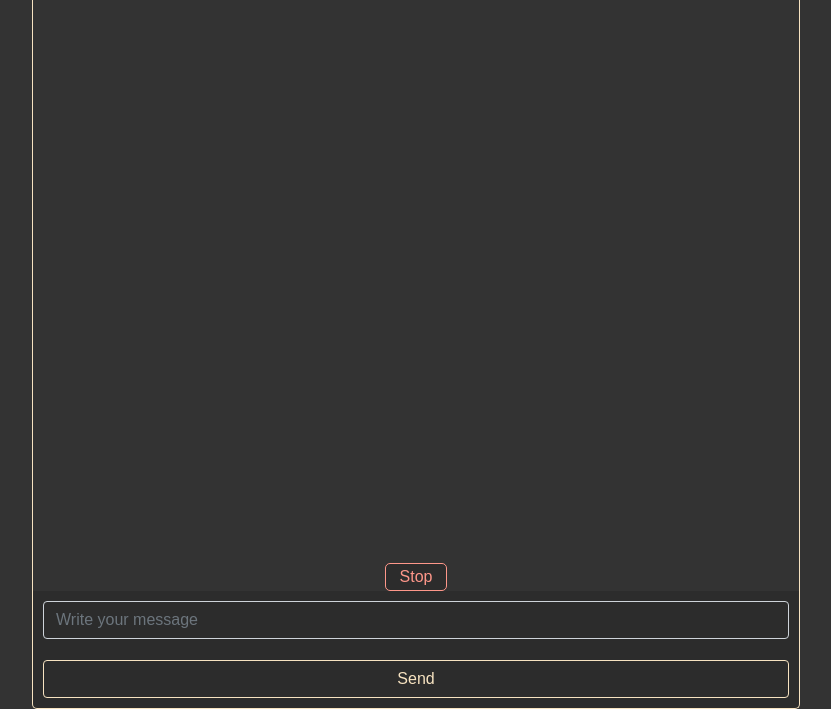
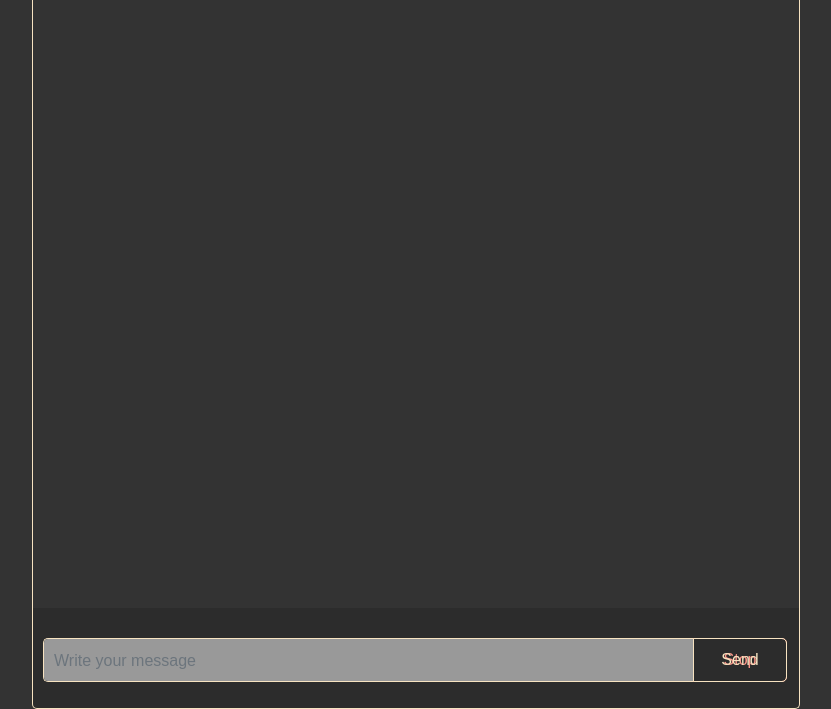
Before and after one commit to BorjaOteroFerreira/IALab-Suite, a Python web app: template templates/index.html in a window 1280 px wide. Shown: the part 91-800 px from the top of the page, without its empty margins (224-1055 px from the left). Run offline with Jinja, Linux system fonts and the light colour scheme; the template is opened without the code that fills it, so the values that code supplies are empty; some libraries are stand-ins or nearby versions.

Commit message:
Update & fix

```diff
--- a/static/js/chat.js
+++ b/static/js/chat.js
@@ -1,5 +1,6 @@
 class Chat {
     constructor() {
+        const textarea = document.getElementById('user-input');
         this.socket = io.connect('http://' + document.domain + ':' + location.port + '/test');
         this.socket.on('connect', () => this.onConnect());
         this.socket.on('assistant_response', (response) => this.assistantResponse(response));
@@ -7,6 +8,15 @@
         this.n_responses = 0;
         this.popupCount = 0;
         this.conversationStarted = false;
+        this.adjustTextareaHeight();
+        textarea.addEventListener('input', () => this.adjustTextareaHeight());
+        // Agregar el evento keydown al elemento #user-input
+        textarea.addEventListener('keydown', (e) => {
+            if (e.which === 13 && !e.shiftKey) {
+                e.preventDefault(); // Evita que se añada una nueva línea al presionar "Enter"
+                this.sendMessage();
+                }
+        });
     }
 
     onConnect() {
@@ -20,6 +30,7 @@
 
     onAssistantResponse(response) {
         $('#stop-button').show();
+        $('#send-button').hide();
         this.handleAssistantResponse(response.content);
         this.scrollToBottom();
         console.log('Tokens received 🧠');
@@ -65,6 +76,7 @@
                 data: { content: sanitizedUserMessage },
                 success: function (data) {
                     $('#stop-button').hide();
+                    $('#send-button').show();
                     self.showPopup(data);
                     console.log(data);
                     self.conversationStarted = false;
@@ -267,4 +279,17 @@
             }, 9500); //seconds before disappearing
         }, 100); // 0.1 seconds before displaying
     }
+
+    adjustTextareaHeight() {
+        const textarea = document.getElementById('user-input');
+        const lineHeight = parseFloat(getComputedStyle(textarea).lineHeight); // Altura de una línea en píxeles
+        const maxLines = 20; // Número máximo de líneas permitidas
+        const maxHeight = maxLines * lineHeight; // Altura máxima en píxeles
+
+        // Restablecer la altura a 0 para que el scrollHeight se ajuste correctamente
+        textarea.style.height = '0';
+
+        // Establecer la altura del textarea según su scrollHeight, pero limitándola a la altura máxima
+        textarea.style.height = `${Math.min(textarea.scrollHeight, maxHeight)}px`;
+    }
 }
--- a/static/styles/index.css
+++ b/static/styles/index.css
@@ -36,7 +36,7 @@
     border-right:1px solid var(--secondary-color);
     border-left:1px solid var(--secondary-color) ;
     max-width: 60%;
-    height: calc(100vh - 208px);
+    height: calc(100vh - 108px);
     margin-left:10%;
     margin-top:0px !important;
     margin-left:20%;
@@ -266,23 +266,68 @@
     color:    var(--secondary-bg-color);
 }
 
+#user-input{
+    resize: none !important;
+    scrollbar-width: none;
+    scrollbar-color: transparent transparent;
+    width: calc(100% - 95px); /* Resta el ancho del botón de enviar */
+    border-radius: 5px 0 0 5px; /* Bordes redondeados en la esquina superior izquierda */
+    border-right: none; /* Elimina el borde derecho para evitar la superposición con el botón */
+    padding:10px;
+    outline: none !important;
+    border:1px solid var(--secondary-color);
+    border-right-width: 0;
+
+}
+#user-input:focus {
+    box-shadow: none;
+}
+#stop-button {
+    border:1px solid #fe978a;
+    background-color: var(--secondary-bg-color);
+    color: #fe978a;
+    margin-top:15px;
+    position: absolute;
+    bottom: 0px;
+    width:94px;
+    right: 2px;
+    height:100%; /* Ajusta la altura del botón para que sea igual a la del textarea */
+    border-radius: 0 5px 5px 0;
+}
+.stop-button{
+    display: none
+}
+
 #send-button{
-    width:100%;
-    margin-top: 5px;
+    margin-top: 15px;
     background-color:#00000000;
     border:1px solid var(--secondary-color);
     color:var(--secondary-color);
+    position: absolute;
+    bottom: 0px;
+    width:94px;
+    right: 2px;
+    height:100%; /* Ajusta la altura del botón para que sea igual a la del textarea */
+    border-radius: 0 5px 5px 0;
 }
 
 #send-button:hover{
     background-color:var(--secondary-color);
-    border:1px solid var(--secondary-bg-color);
-    color:    var(--secondary-bg-color);
+    color: var(--secondary-bg-color);
 }
 
-.form-group{
+.form-control:focus {
+    background-color: var(--secondary-bg-color);
+    border:var(--secondary-bg-color);
+    outline: none;
+    box-shadow: 0 0 0 0.2rem  var(--secondary-color);
+    color: var(--secondary-color);
+}
+
+#footer .form-group{
     width:100%;
-    background-color:    var(--secondary-bg-color);
+    background-color:var(--secondary-bg-color);
+    margin-top:20px;
 }
 
 .form-control{
@@ -336,19 +381,7 @@
     color: var(--secondary-bg-color);
     background-color: var(--primary-color);
 }
-#stop-button {
-    width: 8%;
-    position: absolute;
-    bottom: 100%;
-    right: 46%;
-    border:1px solid #fe978a;
-    background-color: var(--secondary-bg-color);
-    border-radius: 5px;
-    color: #fe978a
-}
-.stop-button{
-    display: none
-}
+
 #share {
     position: relative;
     float:right;
@@ -389,6 +422,10 @@
     border: 5px solid var(--primary-color);
 }
 
+
+
+
+
 .popup-error {
     border: 5px solid #fe978a !important;
 }
@@ -403,7 +440,7 @@
         margin-left: 0px;
         margin-right: 0px;
         max-width: 100%;
-        height: calc(100vh - 200px);
+        height: calc(100vh - 100px);
         padding:10px;
     }
     #model-form button {
@@ -415,16 +452,26 @@
         border-radius: 2px 2px 2px 2px;
     }
     #footer{
-        background-color:#333333;
+        background-color:var(--secondary-bg-color);
         width:100%;
         margin-left:0;
+        display: flex;
+        flex-direction: column;
+        justify-content: center; /* Centra verticalmente el contenido */
+        align-items: center;
+
     }
     #send-button{
-        background-color:#00000000;
+        padding:1px;
+
         border:1px solid var(--secondary-color);
     }
     #user-input{
         border-color:var(--secondary-color);
+        resize: none !important;
+        scrollbar-width: thin;
+        scrollbar-color: transparent transparent;
+        scrollbar-width: none;
     }
     #model-select {
         font-size: 12px;
--- a/templates/index.html
+++ b/templates/index.html
@@ -17,7 +17,7 @@
 </head>
 <body>
 <div id="header">
-    <button class="btn btn-primary" id="start-tour-button">How to use</button>
+    <button class="btn btn-primary" id="start-tour-button" onclick="toggleSidebar()">How to use</button>
     <button class="btn btn-secondary" id="clear-context-button" onclick="chat.clearContext()">Reset chat</button>
 </div>
 <div class="key-container" id="key-container"></div>
@@ -64,22 +64,18 @@
     <button type="button" class="btn btn-secondary" id="unmount" onclick="chat.unloadModel()">Unmount</button>
 </div>
 <div id="footer" >
-    <button  id="stop-button" onclick="chat.stopResponse()" height="20px">Stop</button>
-    <div class="form-group">
-        <input type="text" class="form-control" id="user-input" placeholder="Write your message">
+
+    <div class="form-group" style="position: relative;">
+        <button  id="stop-button" onclick="chat.stopResponse()">Stop</button>
+        <textarea class="form-control" id="user-input" placeholder="Write your message"></textarea>
+        <button class="btn btn-primary" id="send-button" onclick="chat.sendMessage()">Send</button>
     </div>
-    <button class="btn btn-primary" id="send-button" onclick="chat.sendMessage()">Send</button>
 </div>
 </body>
 
 </html>
 <script>
     const chat = new Chat();
-    $('#user-input').on('keypress', function (e) {
-        if (e.which === 13) {
-            chat.sendMessage();
-        }
-    });
     const driver = window.driver.js.driver;
     const guiaConfiguracion = [
     { element: '#toggle-sidebar-button', popover: { title: 'Settings menu',
@@ -113,11 +109,11 @@
             showProgress: true,
             steps: guiaConfiguracion
         });
-        document.getElementById('start-tour-button').addEventListener('click', function() {
+        function toggleSidebar(){
             var sidebar = document.getElementById('sidebar');
             if (sidebar.style.display === 'none' || sidebar.style.display === '') {
                 chat.toggleSidebar(); // Llamar a toggleSidebar solo si el menú está oculto
             }
             driverObj.drive();
-        });
+        };
 </script>
```
